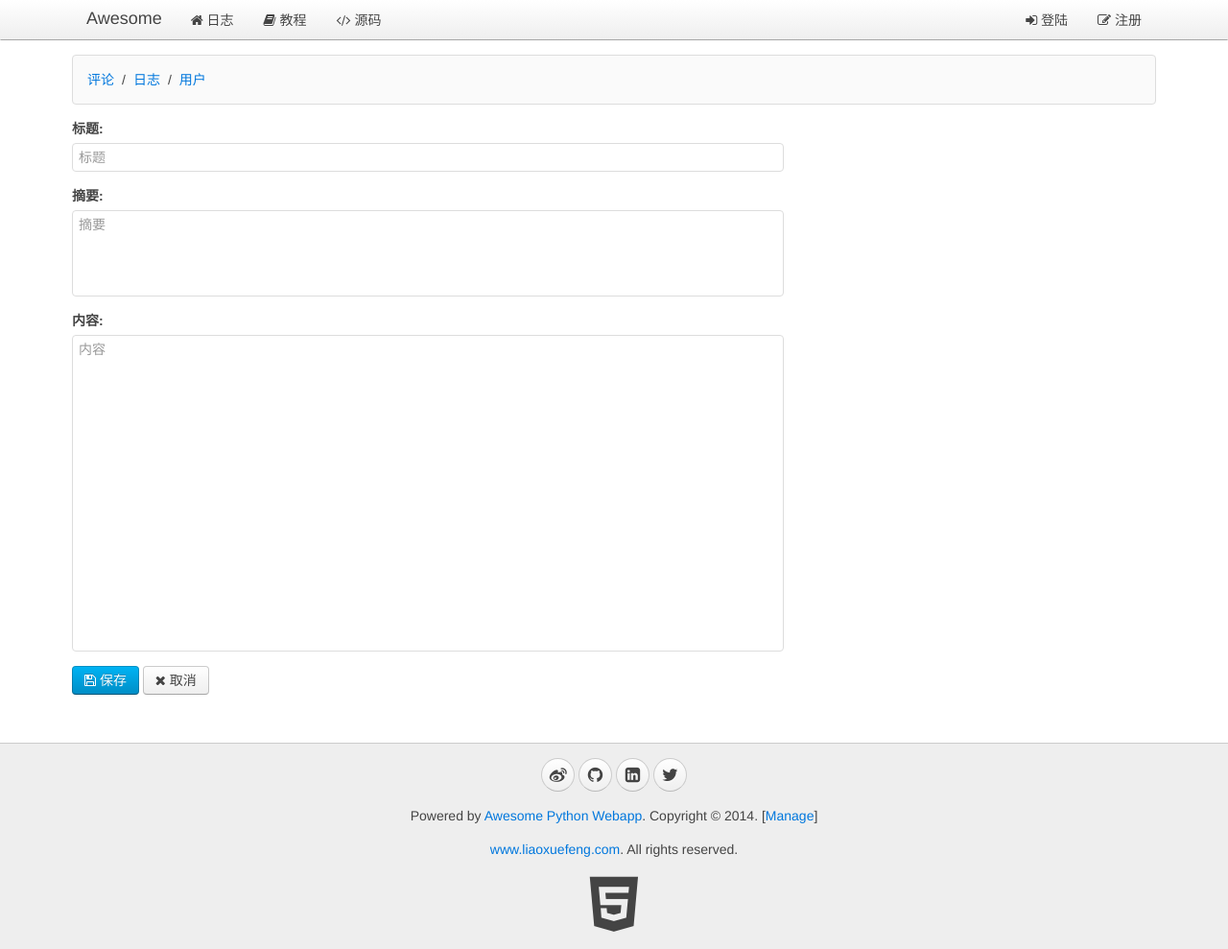
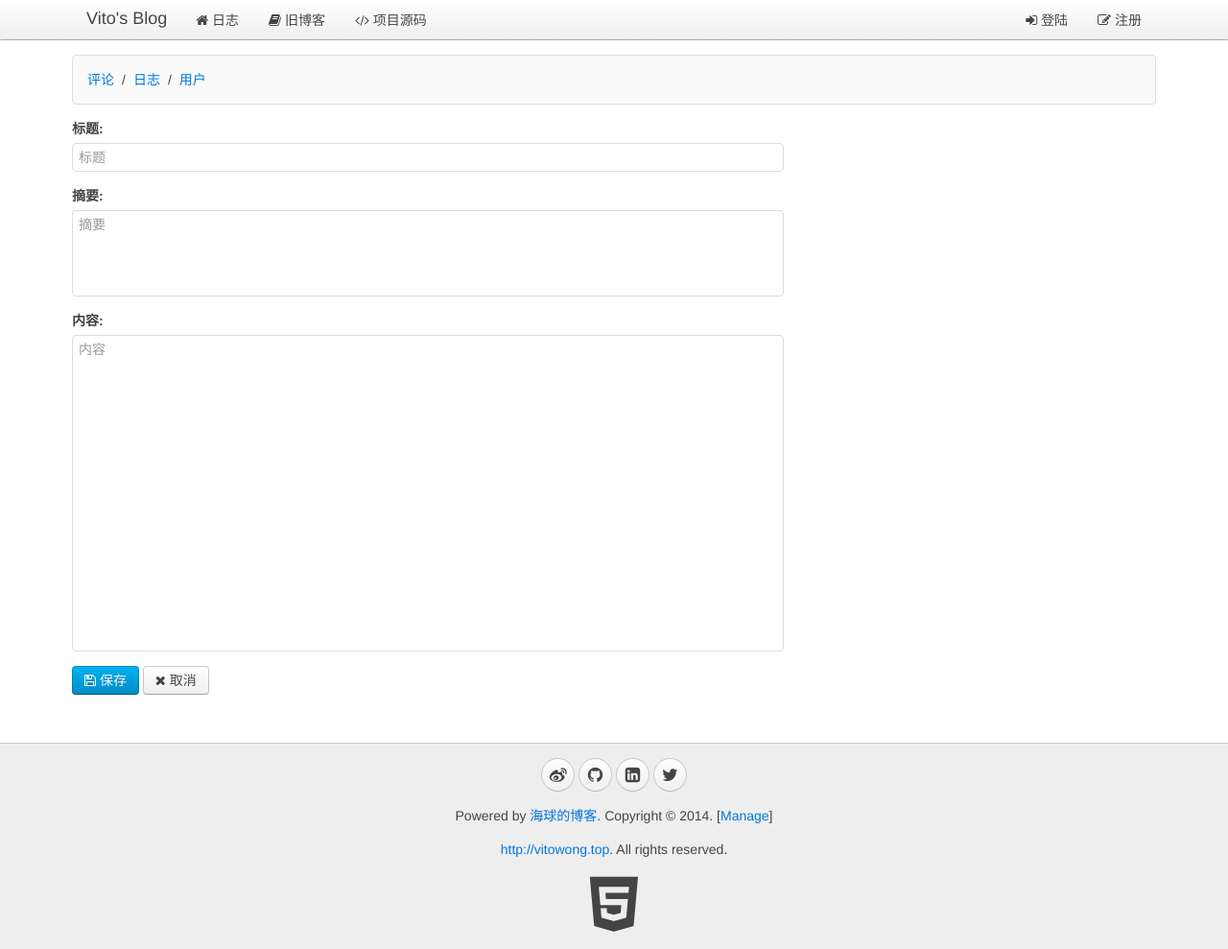
Before and after one commit to lafitehhq/awesome-python3-webapp, a Python web app: template www/templates/manage_blog_edit.html in a window 1280 px wide. Shown: the whole page at 96% size. Run offline with Jinja, Linux system fonts and the light colour scheme; the template is opened without the code that fills it, so the values that code supplies are empty.

Commit message:
修改博客显示信息

```diff
--- a/www/templates/__base__.html
+++ b/www/templates/__base__.html
@@ -20,7 +20,7 @@
 <head>
     <meta charset="utf-8" />
     {% block meta %}<!-- block meta  -->{% endblock %}
-    <title>{% block title %} ? {% endblock %} - Awesome Python Webapp</title>
+    <title>{% block title %} ? {% endblock %} - 海球的博客</title>
     <link rel="stylesheet" href="/static/css/uikit.min.css">
     <link rel="stylesheet" href="/static/css/uikit.gradient.min.css">
     <link rel="stylesheet" href="/static/css/awesome.css" />
@@ -35,11 +35,11 @@
 <body>
     <nav class="uk-navbar uk-navbar-attached uk-margin-bottom">
         <div class="uk-container uk-container-center">
-            <a href="/" class="uk-navbar-brand">Awesome</a>
+            <a href="/" class="uk-navbar-brand">Vito's Blog</a>
             <ul class="uk-navbar-nav">
                 <li data-url="blogs"><a href="/"><i class="uk-icon-home"></i> 日志</a></li>
-                <li><a target="_blank" href="http://www.liaoxuefeng.com/wiki/0014316089557264a6b348958f449949df42a6d3a2e542c000"><i class="uk-icon-book"></i> 教程</a></li>
-                <li><a target="_blank" href="https://github.com/michaelliao/awesome-python3-webapp"><i class="uk-icon-code"></i> 源码</a></li>
+                <li><a target="_blank" href="http://vitowong.top"><i class="uk-icon-book"></i> 旧博客</a></li>
+                <li><a target="_blank" href="https://github.com/lafitehhq/awesome-python3-webapp"><i class="uk-icon-code"></i> 项目源码</a></li>
             </ul>
             <div class="uk-navbar-flip">
                 <ul class="uk-navbar-nav">
@@ -74,13 +74,13 @@
         <div class="uk-container uk-container-center uk-text-center">
             <div class="uk-panel uk-margin-top uk-margin-bottom">
                 <p>
-                    <a target="_blank" href="http://weibo.com/liaoxuefeng" class="uk-icon-button uk-icon-weibo"></a>
-                    <a target="_blank" href="https://github.com/michaelliao" class="uk-icon-button uk-icon-github"></a>
-                    <a target="_blank" href="http://www.linkedin.com/in/liaoxuefeng" class="uk-icon-button uk-icon-linkedin-square"></a>
-                    <a target="_blank" href="https://twitter.com/liaoxuefeng" class="uk-icon-button uk-icon-twitter"></a>
+                    <a target="_blank" href="https://weibo.com/u/3196336794?refer_flag=1001030201_&is_all=1" class="uk-icon-button uk-icon-weibo"></a>
+                    <a target="_blank" href="https://github.com/lafitehhq" class="uk-icon-button uk-icon-github"></a>
+                    <a target="_blank" href="http://www.linkedin.com/" class="uk-icon-button uk-icon-linkedin-square"></a>
+                    <a target="_blank" href="https://twitter.com/" class="uk-icon-button uk-icon-twitter"></a>
                 </p>
-                <p>Powered by <a href="http://awesome.liaoxuefeng.com">Awesome Python Webapp</a>. Copyright &copy; 2014. [<a href="/manage/" target="_blank">Manage</a>]</p>
-                <p><a href="http://www.liaoxuefeng.com/" target="_blank">www.liaoxuefeng.com</a>. All rights reserved.</p>
+                <p>Powered by <a href="http://vitowong.top">海球的博客</a>. Copyright &copy; 2014. [<a href="/manage/" target="_blank">Manage</a>]</p>
+                <p><a href="http://vitowong.top" target="_blank">http://vitowong.top</a>. All rights reserved.</p>
                 <a target="_blank" href="http://www.w3.org/TR/html5/"><i class="uk-icon-html5" style="font-size:64px; color: #444;"></i></a>
             </div>
 
--- a/www/templates/blog.html
+++ b/www/templates/blog.html
@@ -99,7 +99,7 @@ $(function () {
             <ul class="uk-list uk-list-line">
                 <li><i class="uk-icon-link"></i> <a href="#">编程</a></li>
                 <li><i class="uk-icon-link"></i> <a href="#">思考</a></li>
-                <li><i class="uk-icon-link"></i> <a href="#">读书</a></li>
+                <li><i class="uk-icon-link"></i> <a href="#">Python51CTO论坛</a></li>
             </ul>
         </div>
     </div>
--- a/www/templates/signin.html
+++ b/www/templates/signin.html
@@ -2,7 +2,7 @@
 <html class="uk-height-1-1">
 <head>
     <meta charset="utf-8" />
-    <title>登录 - Awesome Python Webapp</title>
+    <title>登录 - 海球的博客</title>
     <link rel="stylesheet" href="/static/css/uikit.min.css">
     <link rel="stylesheet" href="/static/css/uikit.gradient.min.css">
     <script src="/static/js/jquery.min.js"></script>
@@ -44,7 +44,7 @@ $(function() {
 <body class="uk-height-1-1">
     <div class="uk-vertical-align uk-text-center uk-height-1-1">
         <div class="uk-vertical-align-middle" style="width: 320px">
-            <p><a href="/" class="uk-icon-button"><i class="uk-icon-html5"></i></a> <a href="/">Awesome Python Webapp</a></p>
+            <p><a href="/" class="uk-icon-button"><i class="uk-icon-html5"></i></a> <a href="/">海球的博客</a></p>
             <form id="vm" v-on="submit: submit" class="uk-panel uk-panel-box uk-form">
                 <div class="uk-alert uk-alert-danger uk-hidden"></div>
                 <div class="uk-form-row">
```
Also changed, not shown: www/templates/blogs.html (+4 -4 lines).
